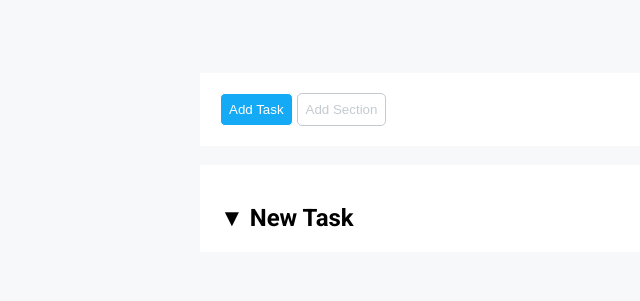
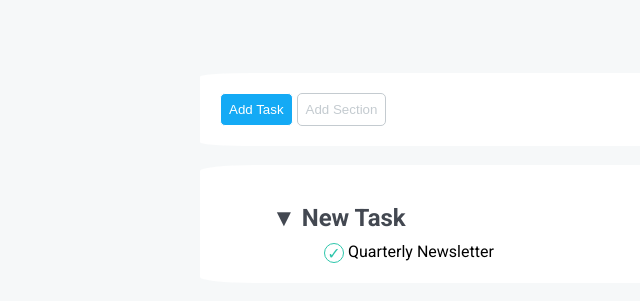
Before and after one commit to Luca-Mangiacotti/html-css-toboolist, a plain HTML site: page index.html in a window 1280 px wide. Shown: the part 87-388 px from the top of the page, without its empty margins (0-640 px from the left). Drawn offline with Linux system fonts and the light colour scheme.

Commit message:
feat: add init list

```diff
--- a/css/style.css
+++ b/css/style.css
@@ -47,6 +47,7 @@ main{
 .sfondo{
     background-color: #ffffff;
     padding: 20px;
+    border-radius: 5%;
 }
 
 .spacing{
@@ -70,5 +71,41 @@ main{
     color:  #C4CBD0;
 }
 /*----------------------
-    GESTIONE LISTA
+    ELEMENTI LISTA
 -----------------------*/
+ul{
+    list-style-type: none;
+}
+.circleV{
+    display: inline-block;
+    vertical-align: middle;
+    height: 20px;
+    width: 20px;
+    border-radius: 100%;
+    border: 1px solid;
+    border-color: rgb(45, 198, 171) ;
+    text-align: center;
+    color: rgb(45, 198, 171);
+}
+
+.circleF{
+    display: inline-block;
+    vertical-align: middle;
+    height: 20px;
+    width: 20px;
+    border-radius: 100%;
+    border: 1px solid;
+    border-color: rgb(255, 65, 65) ;
+    text-align: center;
+    color: rgb(255, 65, 65);
+}
+
+li{
+    padding-left: 10%;
+    padding-top: 10px;
+}
+
+h2{
+    padding-left: 5%;
+    color:  #434851;
+}
--- a/index.html
+++ b/index.html
@@ -30,7 +30,10 @@
             <br>
             <div class="sfondo spacing">
                 <br>
-                <h2>&#9660 New Task</h2>
+                <h2>&#9660; <strong>New Task</strong></h2>
+                <ul>
+                    <li ><span class="circleV">&check;</span> Quarterly Newsletter</li>
+                </ul>
 
             </div>
         </main>
```
